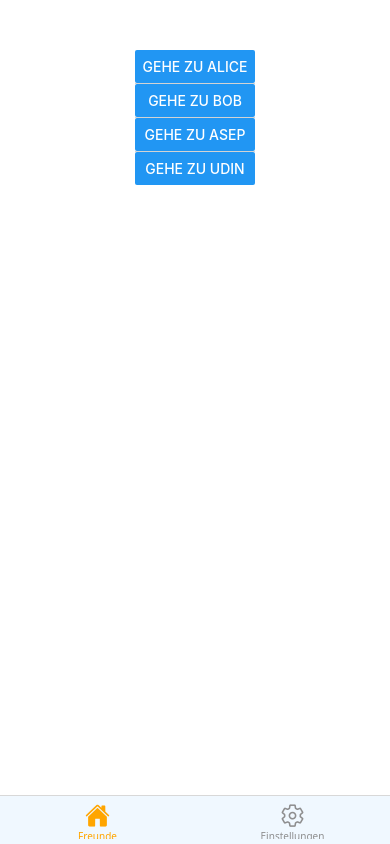
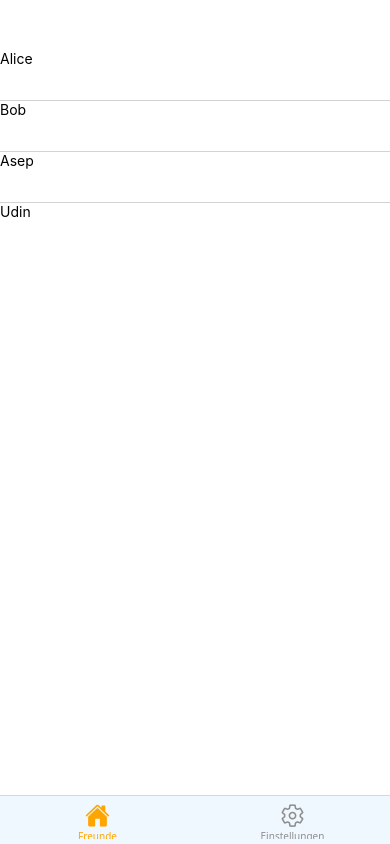
Before and after one commit to Faris-Ihsan/FriendsList, a React Native app: screen /HomeScreen in a window 390 px wide. Built offline with nearby package versions, Linux system fonts and the light colour scheme.

Commit message:
122. Listeneintrag mit Pressable antippbar machen

```diff
--- a/components/FriendListItem.jsx
+++ b/components/FriendListItem.jsx
@@ -1,10 +1,9 @@
-import { Button } from "react-native";
+import { Pressable, Text } from "react-native";
 
 export default function FriendListItem({friend, onPress}) {
     return (
-        <Button
-            title={`Gehe zu ${friend.name}`}
-            onPress={onPress}
-        />
+        <Pressable style={{ height: 50 }} onPress={onPress}>
+            <Text>{friend.name}</Text>
+        </Pressable>
     );
 }
--- a/screens/HomeScreen.jsx
+++ b/screens/HomeScreen.jsx
@@ -1,4 +1,4 @@
-import { Button, FlatList, StyleSheet, Text, View } from 'react-native';
+import { FlatList, StyleSheet, View } from 'react-native';
 import FriendListItem from '../components/FriendListItem';
 
 export default function HomeScreen({navigation}) {
@@ -23,8 +23,6 @@
     container: {
         flex: 1,
         backgroundColor: '#fff',
-        alignItems: 'center',
-        justifyContent: 'center',
         paddingTop: 50,
     },
     listSeparator:{
```
